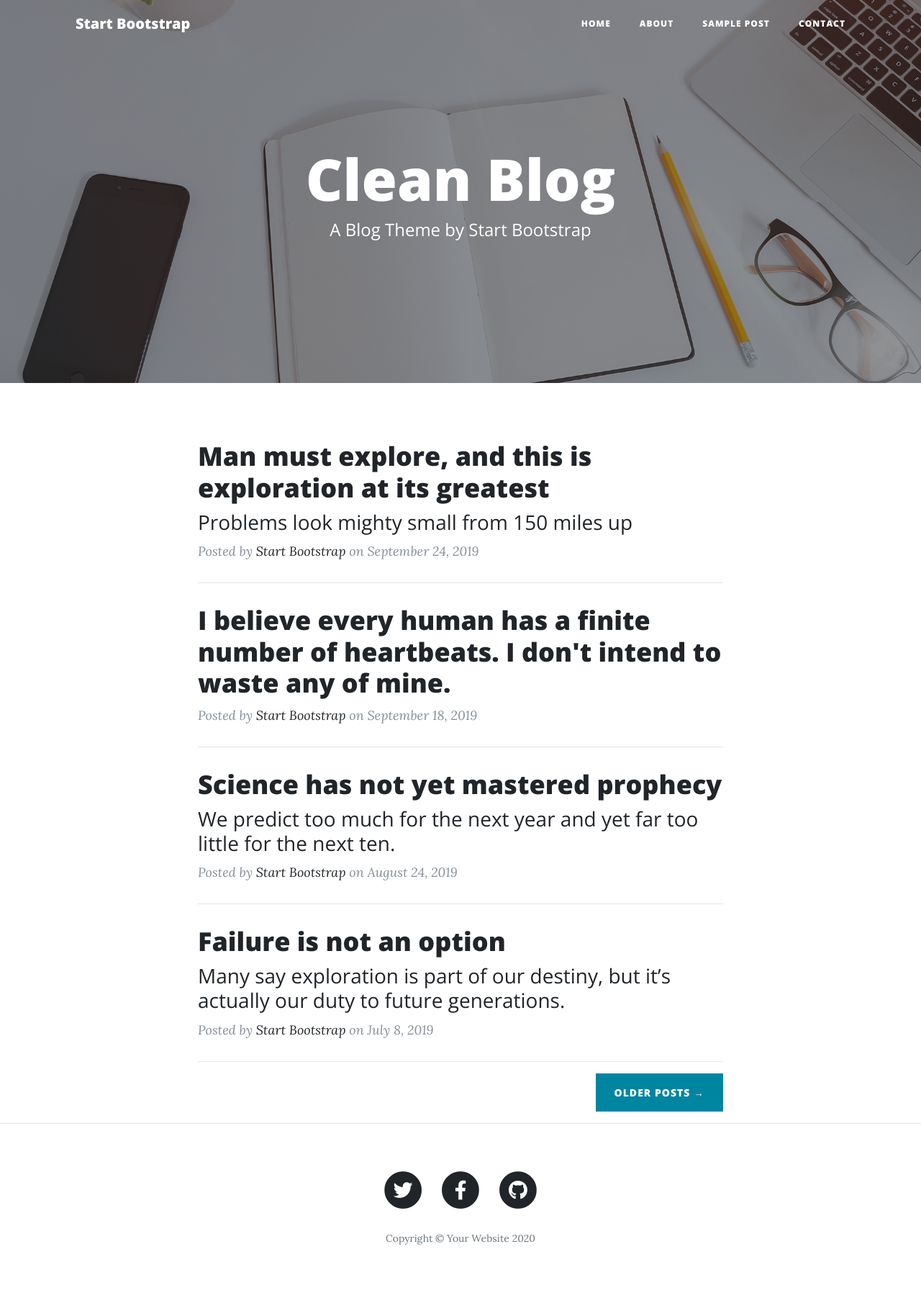
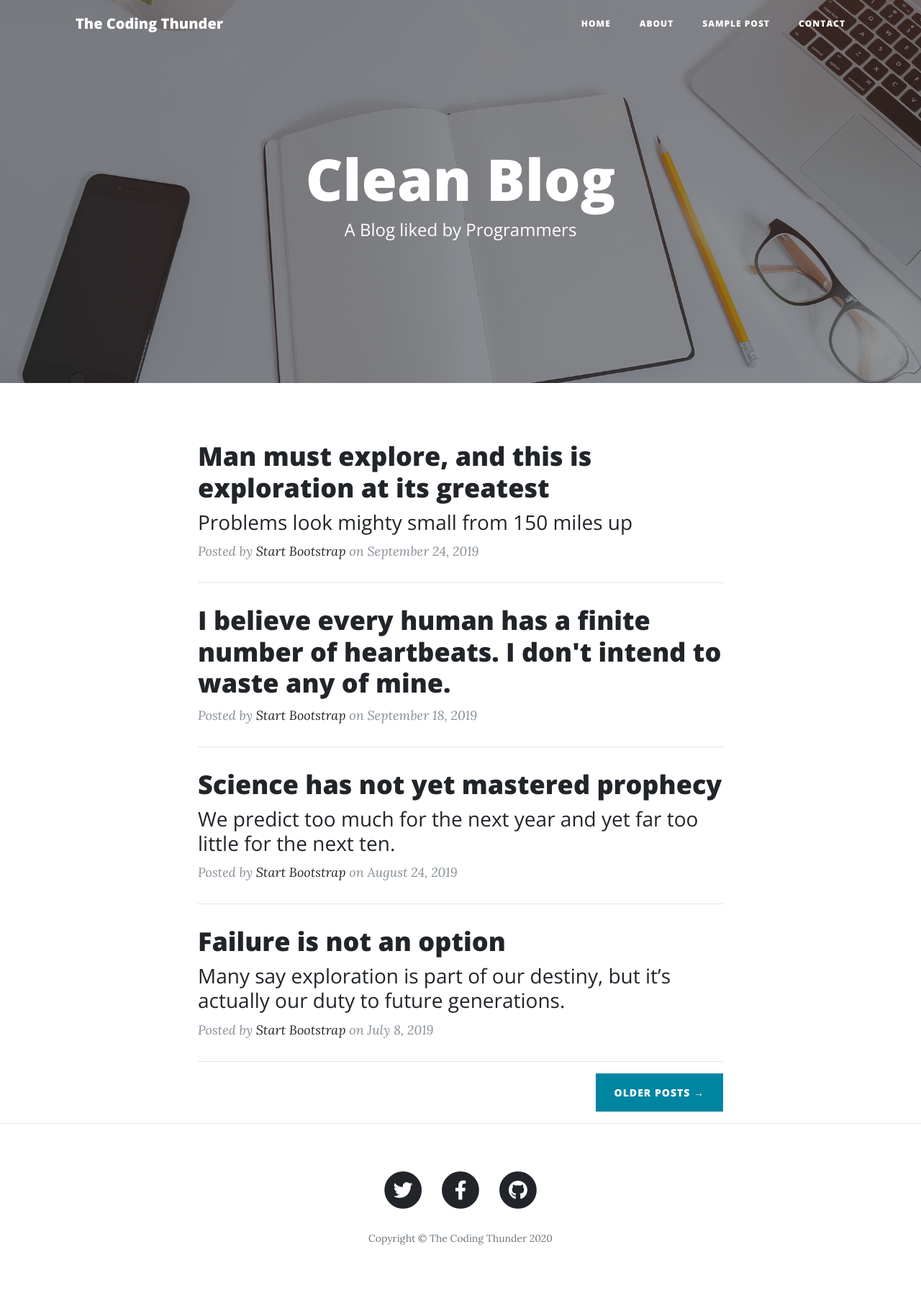
Before and after one commit to ap211unitech/flask, a Flask app: page / in a window 1280 px wide. Shown: the whole page at 72% size. Run offline with Flask 2, Linux system fonts and the light colour scheme; some libraries are stand-ins or nearby versions.

Commit message:
Front End partcompleted

```diff
--- a/templates/index.html
+++ b/templates/index.html
@@ -8,7 +8,7 @@
       <div class="col-lg-8 col-md-10 mx-auto">
         <div class="site-heading">
           <h1>Clean Blog</h1>
-          <span class="subheading">A Blog Theme by Start Bootstrap</span>
+          <span class="subheading">A Blog liked by Programmers</span>
         </div>
       </div>
     </div>
--- a/templates/layout.html
+++ b/templates/layout.html
@@ -32,7 +32,7 @@
     <!-- Navigation -->
     <nav class="navbar navbar-expand-lg navbar-light fixed-top" id="mainNav">
         <div class="container">
-            <a class="navbar-brand" href="/">Start Bootstrap</a>
+            <a class="navbar-brand" href="/">The Coding Thunder</a>
             <button class="navbar-toggler navbar-toggler-right" type="button" data-toggle="collapse"
                 data-target="#navbarResponsive" aria-controls="navbarResponsive" aria-expanded="false"
                 aria-label="Toggle navigation">
@@ -94,7 +94,7 @@
                             </a>
                         </li>
                     </ul>
-                    <p class="copyright text-muted">Copyright &copy; Your Website 2020</p>
+                    <p class="copyright text-muted">Copyright &copy; The Coding Thunder 2020</p>
                 </div>
             </div>
         </div>
--- a/templates/post.html
+++ b/templates/post.html
@@ -10,7 +10,7 @@
           <h1>Man must explore, and this is exploration at its greatest</h1>
           <h2 class="subheading">Problems look mighty small from 150 miles up</h2>
           <span class="meta">Posted by
-            <a href="#">Start Bootstrap</a>
+            <a href="#">The Coding Thunder</a>
             on August 24, 2019</span>
         </div>
       </div>
```
